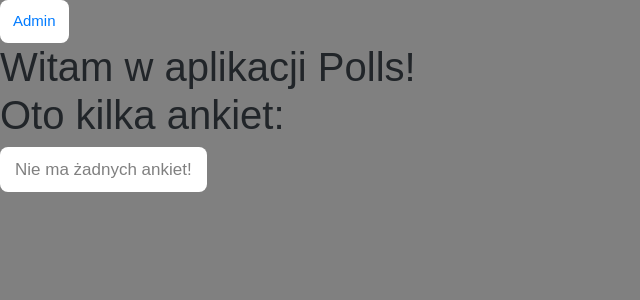
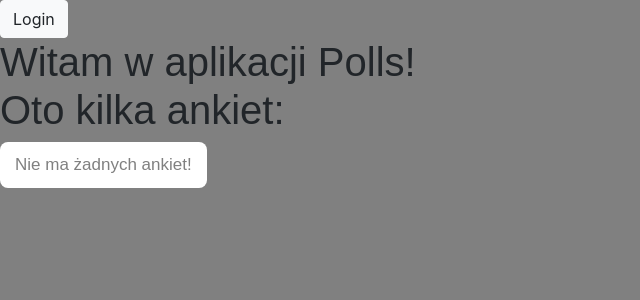
Before and after one commit to Sonny-skyez/Polls_Django_2.1, a Django app: page /polls/ in a window 1280 px wide. Shown: the top 300 px of the page, without its empty margins (0-640 px from the left). Run offline with Django 3.2, Linux system fonts and the light colour scheme; data comes from the database, SQL or seed files in the repository; both versions use the stored data as it was after the commit; some libraries are stand-ins or nearby versions.

Commit message:
Add login button on index page, remove p3 from CSS file.

```diff
--- a/polls/static/polls/style.css
+++ b/polls/static/polls/style.css
@@ -52,16 +52,3 @@ p1 {
     border-radius: 8px;
     margin-block-end: 0em;
     }
-
-p3 {
-    font-family: 'Arial';
-    font-size: 15px;
-    background-color: white;
-    color: grey;
-    padding: 10px 13px;
-    text-align: center;
-    text-decoration: none;
-    display: inline-block;
-    border-radius: 8px;
-    margin-block-end: 0em;
-}
--- a/polls/templates/polls/index.html
+++ b/polls/templates/polls/index.html
@@ -3,7 +3,7 @@
 
 
 {% block body %}
-    <p3 align=center><a href="{% url 'admin:index' %}">Admin</a></p3>
+    <a class="btn btn-light" href="{% url 'admin:index' %}">Login</a>
 
     <h1>Witam w aplikacji Polls! <br/> Oto kilka ankiet:</h1>
 
```
Also changed, not shown: db.sqlite3.
